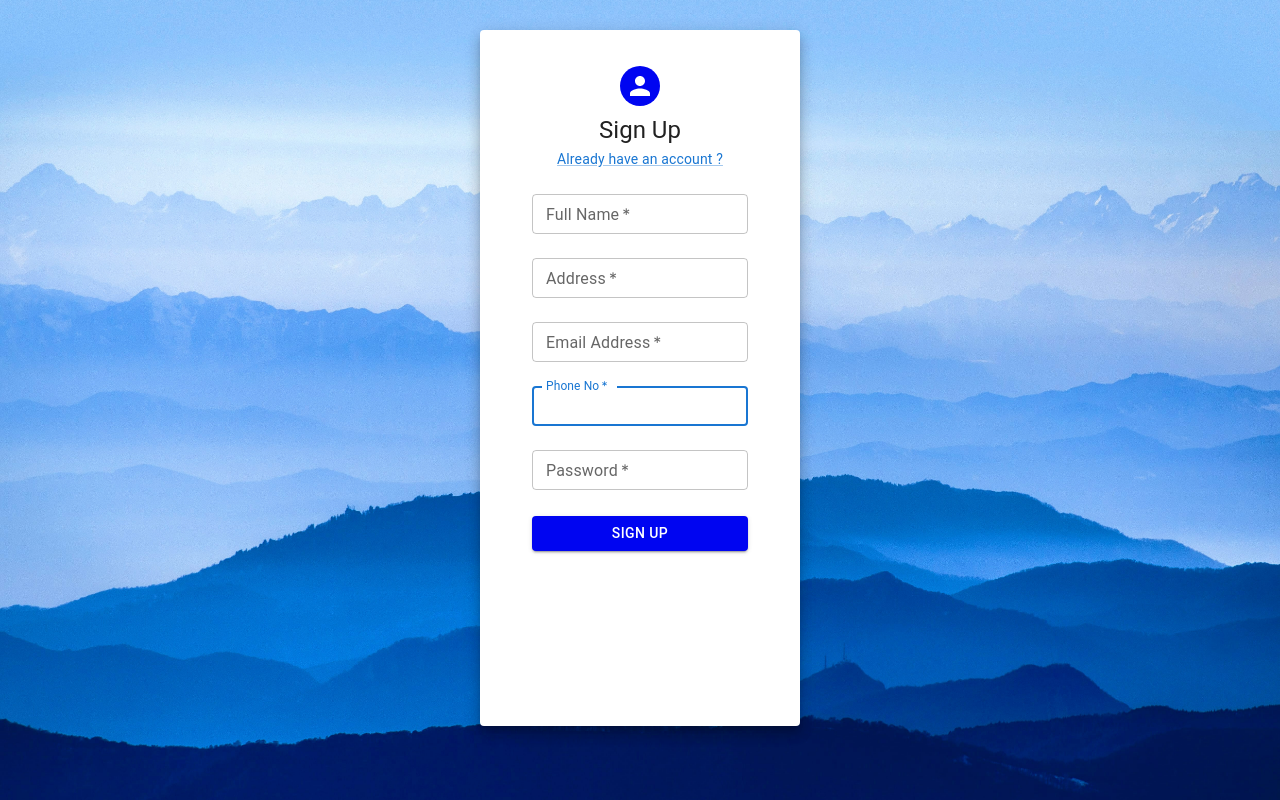
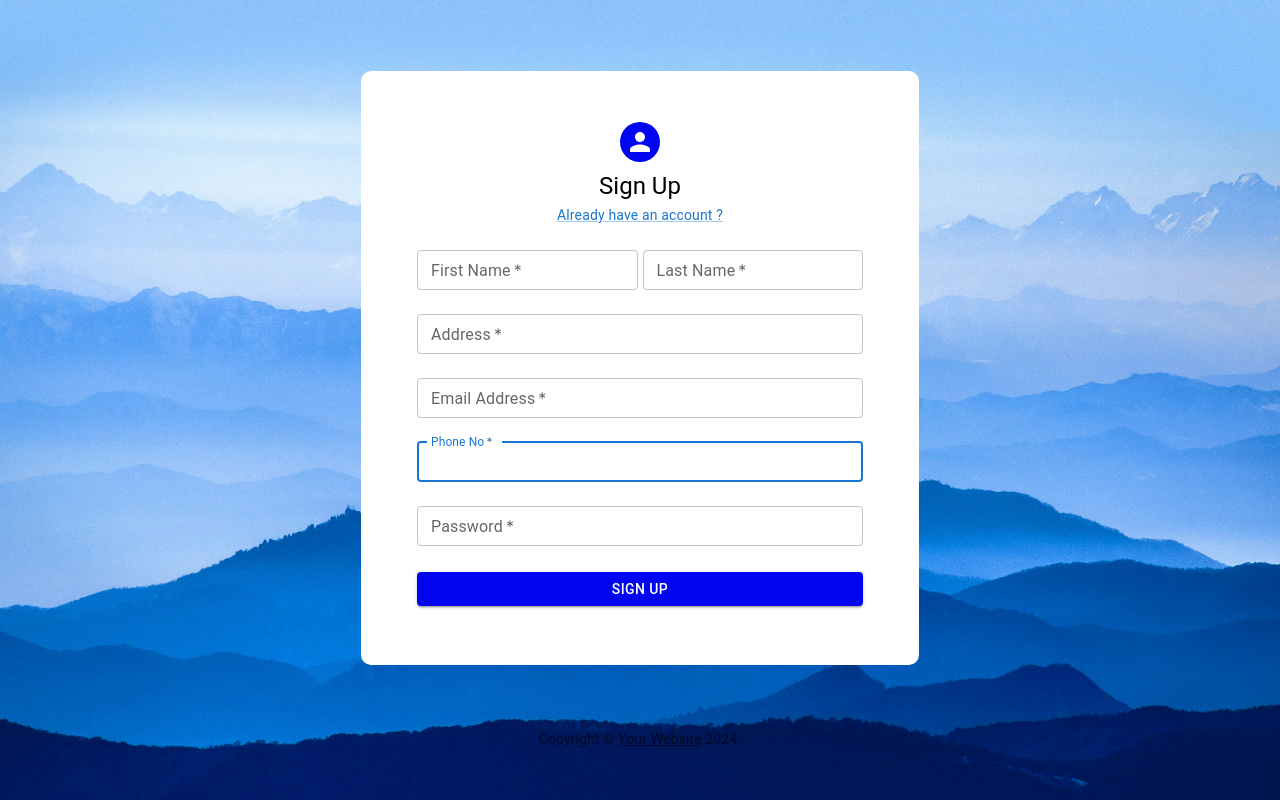
Before and after one commit to SalDev1/IBM_OneGate, a React (Vite) app: page /signup in a window 1280 px wide. Built offline with nearby package versions, Linux system fonts and the light colour scheme.

Commit message:
Added Redux Layout

```diff
--- a/package.json
+++ b/package.json
@@ -17,6 +17,7 @@
     "@mui/icons-material": "^5.15.15",
     "@mui/material": "^5.15.15",
     "@mui/x-date-pickers": "^7.2.0",
+    "@reduxjs/toolkit": "^2.2.3",
     "autoprefixer": "^10.4.19",
     "dayjs": "^1.11.10",
     "framer-motion": "^11.1.7",
@@ -25,6 +26,7 @@
     "react-dom": "^18.2.0",
     "react-icons": "^5.1.0",
     "react-parallax": "^3.5.1",
+    "react-redux": "^9.1.2",
     "react-router-dom": "^6.22.3",
     "tailwindcss": "^3.4.3"
   },
--- a/src/main.tsx
+++ b/src/main.tsx
@@ -3,11 +3,15 @@ import ReactDOM from 'react-dom/client'
 import AppRouter from './router.tsx'
 import './index.css'
 import { BrowserRouter } from 'react-router-dom'
+import { Provider } from 'react-redux'
+import store from './redux/store.ts'
 
 ReactDOM.createRoot(document.getElementById('root')!).render(
   <React.StrictMode>
-    <BrowserRouter>
-      <AppRouter />
-    </BrowserRouter>
+    <Provider store={store}>
+      <BrowserRouter>
+        <AppRouter />
+      </BrowserRouter>
+    </Provider>
   </React.StrictMode>,
 )
--- a/src/pages/SignIn.tsx
+++ b/src/pages/SignIn.tsx
@@ -13,6 +13,8 @@ import Typography from '@mui/material/Typography';
 import { createTheme, ThemeProvider } from '@mui/material/styles';
 import bg1 from '../assets/bg1.jpg'
 import { blue } from '@mui/material/colors';
+import { useNavigate } from 'react-router-dom';
+import { Container } from '@mui/material';
 
 function Copyright(props: any) {
   return (
@@ -31,9 +33,19 @@ function Copyright(props: any) {
 const defaultTheme = createTheme();
 
 export default function SignIn() {
-  const handleSubmit = () => {};
-  const paperStyle={padding :20,height:'70vh',width:320, margin:"20px auto", overflow:"auto"}
-  document.body.style.overflow = 'hidden'
+  const [email, setEmail] = React.useState<String>("");
+  const [password, setPassword] = React.useState<String>("");
+
+  const navigate = useNavigate();
+
+  const handleSubmit = () => {
+    // TODO :- HANDLING REDUX LOGIC.
+    if(email != "" && password != "") {
+      console.log(email);
+      console.log(password);
+      navigate("/dashboard");
+    }
+  };
 
   return (
     <Grid
@@ -48,7 +60,8 @@ export default function SignIn() {
     }}>
     {/* <Grid sx={{backgroundImage:`url($bg1)`, backgroundColor:blue}}> */}
     <Grid style={{margin:"40px"}}>
-    <Paper elevation={9} style={paperStyle} sx={{borderRadius: '13px'}}>
+
+    <Container sx = {{backgroundColor:"white" , padding : "35px 20px", borderRadius : "10px" , width:{sm:"60%" , md : "45%"}}}>
       <Box
         sx={{
           my: 5,
@@ -62,9 +75,10 @@ export default function SignIn() {
           {/* <LockOutlinedIcon /> */}
         </Avatar>
         <Typography component="h1" variant="h5">
-          Sign in
+          Login
         </Typography>
-        <Box component="form" noValidate onSubmit={handleSubmit} sx={{ mt: 1 }}>
+
+        <Box component="form" onSubmit={handleSubmit} sx={{ mt: 1 }}>
           <TextField
             margin="normal"
             required
@@ -76,7 +90,9 @@ export default function SignIn() {
             variant='outlined'
             size='small'
             autoFocus
+            onChange={(e) => setEmail(e.target.value)}
           />
+
           <TextField
             required
             fullWidth
@@ -88,20 +104,18 @@ export default function SignIn() {
             variant='outlined'
             size='small'
             sx = {{height:'10px', my:1 }}
+            onChange={(e) => setPassword(e.target.value)}
           />
-          <FormControlLabel
-            control={<Checkbox value="remember" color="primary" />}
-            label="Remember me"
-            sx = {{mt:3.5}}
-          />
+
           <Button
             type="submit"
             fullWidth
             variant="contained"
-            sx={{ mb: 2.5, py: '5px', bgcolor : '#0005f1' }}
+            sx={{ mb: 2.5, py: '5px', bgcolor : '#0005f1' , mt : 4}}
           >
             Sign In
           </Button>
+
           <Grid container>
             <Grid item xs>
               <Link href="/forget-password" variant="body2" >
@@ -115,14 +129,12 @@ export default function SignIn() {
             </Grid>
           </Grid>
 
-        </Box>
+          </Box>
+         </Box>
+        </Container>
+      </Grid>
 
-      </Box>
-
-      </Paper>
-      </Grid>
       <Copyright sx={{ mt: 5 }} />
-             </Grid>
-
+    </Grid>
   );
 }
--- a/src/pages/SignUp.tsx
+++ b/src/pages/SignUp.tsx
@@ -14,28 +14,47 @@ import Typography from '@mui/material/Typography';
 import { createTheme, ThemeProvider } from '@mui/material/styles';
 import bg1 from '../assets/bg1.jpg'
 import { blue } from '@mui/material/colors';
-import { Link as RouterLink} from 'react-router-dom'
+import { Link as RouterLink, useNavigate} from 'react-router-dom'
+import { Container } from '@mui/material';
 
 function Copyright(props: any) {
   return (
     <Typography variant="body2" color="text.secondary" align="center" {...props}>
-      {/* {'Copyright © '}
+      {'Copyright © '}
       <Link color="inherit" href="https://mui.com/">
         Your Website
       </Link>{' '}
       {new Date().getFullYear()}
-      {'.'} */}
+      {'.'}
     </Typography>
   );
 }
-
 // TODO remove, this demo shouldn't need to reset the theme.
 const defaultTheme = createTheme();
+export default function SignUp() {
 
-export default function SignUp() {
-  const handleSubmit = () => {};
-  const paperStyle={padding :20,height:'87vh',width:320, margin:"20px auto" , overflow:'auto'}
-  document.body.style.overflow = 'hidden'
+  const [firstName , setFirstName] = React.useState<String>("");
+  const [lastName , setLastName] = React.useState<String>("");
+  const [address , setAddress] = React.useState<String>("");
+  const [phoneNo , setPhoneNo] = React.useState<String>("");
+  const [email , setEmail] = React.useState<String>("");
+  const [password , setPassword] = React.useState<String>("");
+
+  const navigate = useNavigate();
+
+  const handleSubmit = () => {
+    // TODO: REDUX-LOGIC.
+    if(firstName != "" && lastName != "" && address != "" && phoneNo != "" && email != "" && password != "") {
+      console.log(firstName);
+      console.log(lastName);
+      console.log(address);
+      console.log(phoneNo);
+      console.log(email);
+      console.log(password);
+
+      navigate("/login");
+    }
+  };
 
   return (
     <Grid
@@ -51,8 +70,7 @@ export default function SignUp() {
     }}>
     {/* <Grid sx={{backgroundImage:`url($bg1)`, backgroundColor:blue}}> */}
     <Grid style={{margin:"20px"}}>
-    <Paper elevation={9} style={paperStyle} >
-
+    <Container sx = {{backgroundColor:"white" , padding : "35px 20px", borderRadius : "10px" , width:{sm:"60%" , md : "45%"}}}>
       <Box
         sx={{
           my: 1,
@@ -68,26 +86,44 @@ export default function SignUp() {
         <Typography component="h1" variant="h5">
           Sign Up
         </Typography>
+
         <Grid container justifyContent="center">
             <Grid item sx={{textAlign: 'center'}}>
-              <Link href="/" variant="body2" >
+              <Link href="/login" variant="body2" >
                 {"Already have an account ?"}
               </Link>
             </Grid>
           </Grid>
 
-        <Box component="form" noValidate onSubmit={handleSubmit} sx={{ mt: 1 }}>
+        <Box component="form" onSubmit={handleSubmit} sx={{ mt: 1 }}>
+
+        <Box sx = {{display:"flex",justifyContent:"center",alignContent:"center" , width:"100%"}}>
           <TextField
               margin="normal"
               required
               fullWidth
               id="name"
-            label="Full Name"
+              label="First Name"
               name="name"
               variant='outlined'
               size='small'
               autoFocus
+              onChange={(e) => setFirstName(e.target.value)}
             />
+            <TextField
+              margin="normal"
+              required
+              fullWidth
+              id="name"
+              label="Last Name"
+              name="name"
+              variant='outlined'
+              size='small'
+              autoFocus
+              sx = {{marginLeft : "5px"}}
+              onChange={(e) => setLastName(e.target.value)}
+            />
+        </Box>
           <TextField
             margin="normal"
             required
@@ -99,6 +135,7 @@ export default function SignUp() {
             variant='outlined'
             size='small'
             autoFocus
+            onChange={(e) => setAddress(e.target.value)}
           />
           <TextField
             margin="normal"
@@ -111,6 +148,7 @@ export default function SignUp() {
             variant='outlined'
             size='small'
             autoFocus
+            onChange={(e) => setEmail(e.target.value)}
           />
 
           <TextField
@@ -123,6 +161,7 @@ export default function SignUp() {
             variant='outlined'
             size='small'
             autoFocus
+            onChange={(e) => setPhoneNo(e.target.value)}
           />
 
           <TextField
@@ -136,6 +175,7 @@ export default function SignUp() {
             variant='outlined'
             size='small'
             sx = {{height:'10px', mt:2 }}
+            onChange={(e) => setPassword(e.target.value)}
           />
           {/* <FormControlLabel
             control={<Checkbox value="remember" color="primary" />}
@@ -149,13 +189,10 @@ export default function SignUp() {
           >
             Sign Up
           </Button>
-
-
+        </Box>
       </Box>
 
-      </Box>
-
-      </Paper>
+      </Container>
       </Grid>
       <Copyright sx={{ mt: 8 }} />
     </Grid>
--- /dev/null
+++ b/src/redux/helpdeskSlice.tsx
@@ -0,0 +1,23 @@
+import { createSlice } from "@reduxjs/toolkit";
+
+type AppState = {
+  currentComplaint: {
+    complaint: String;
+    subComplaint: String;
+    description: String;
+  };
+
+};
+
+const initialState: AppState = {
+  currentComplaint: { complaint: "", subComplaint: "", description: "" },
+};
+
+export const helpDeskSlice = createSlice({
+  name: "help-desk",
+  initialState: initialState,
+  reducers: {},
+  extraReducers: (builder) => {},
+});
+
+export default helpDeskSlice.reducer;
--- /dev/null
+++ b/src/redux/store.ts
@@ -0,0 +1,16 @@
+import { configureStore } from "@reduxjs/toolkit";
+import helpDeskReducer from "./helpdeskSlice";
+import userReducer from "./userSlice";
+
+const store = configureStore({
+    reducer : {
+        user : userReducer,
+        helpdesk : helpDeskReducer
+    }
+});
+
+// this returns the current state.
+export type RootState = ReturnType<typeof store.getState>
+export type AppDispatch = typeof store.dispatch;
+
+export default store;
--- /dev/null
+++ b/src/redux/userSlice.tsx
@@ -0,0 +1,32 @@
+import { createSlice } from "@reduxjs/toolkit";
+
+type AppInitialState = {
+    firstName : String | null;
+    lastName : String | null;
+    address : String | null;
+    email : String | null;
+    phone : String | null;
+    password : String | null;
+}
+
+const initialState : AppInitialState = {
+    firstName : "",
+    lastName : "",
+    address : "",
+    email : "",
+    phone :  "",
+    password : "",
+}
+
+export const userSlice = createSlice({
+    name : "user",
+    initialState : initialState,
+    reducers : {
+
+    },
+    extraReducers : (builder) => {
+
+    }
+})
+
+export default userSlice.reducer;
--- /dev/null
+++ b/src/types/User.ts
@@ -0,0 +1,10 @@
+type User  = {
+    firstName : String;
+    lastName : String;
+    address : String;
+    email : String;
+    phone : String;
+    password : String
+}
+
+export default User;
```
Also changed, not shown: src/redux/amentiySlice.tsx (added). Lines whose indentation alone changed are shown as unchanged.
